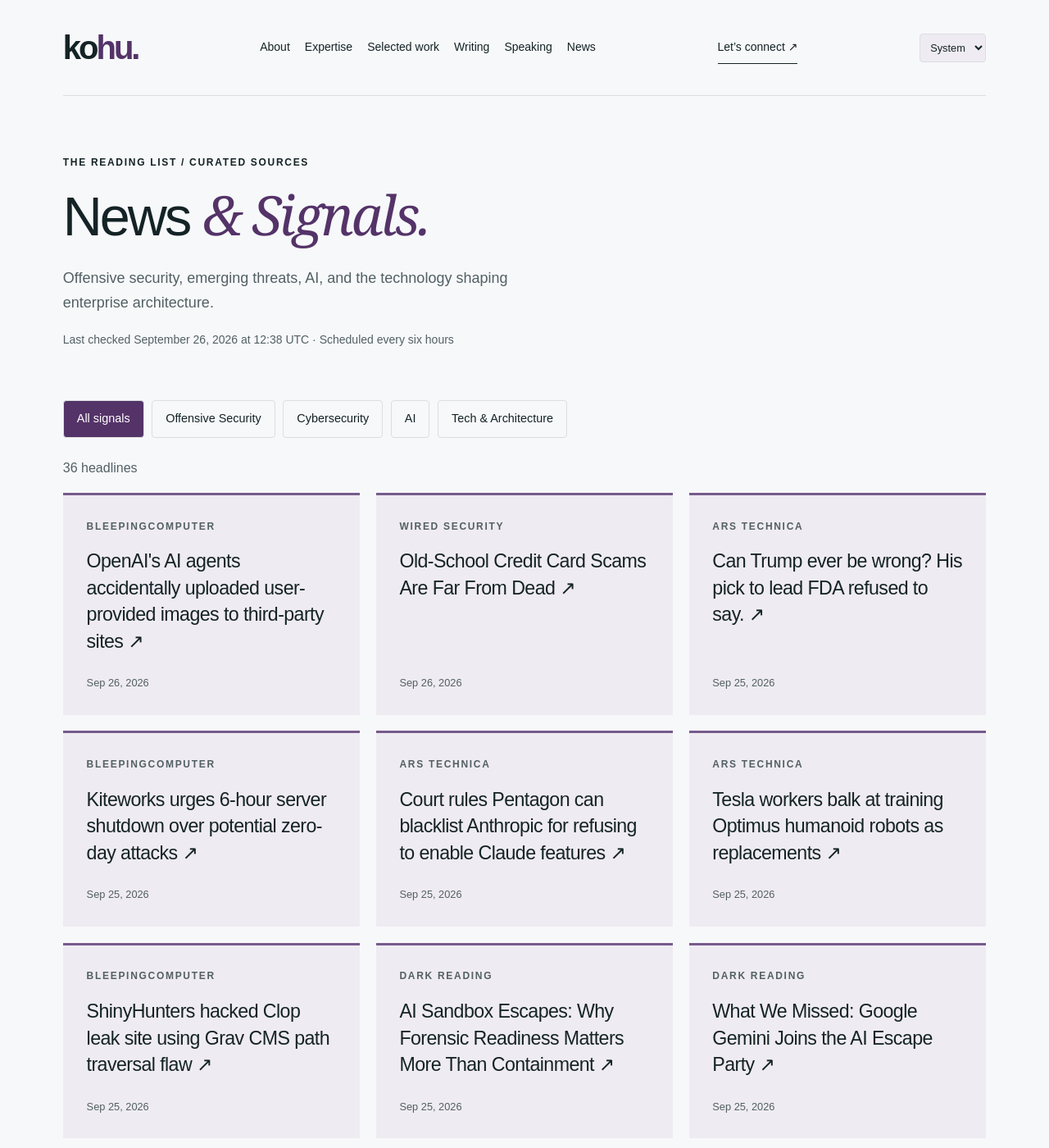
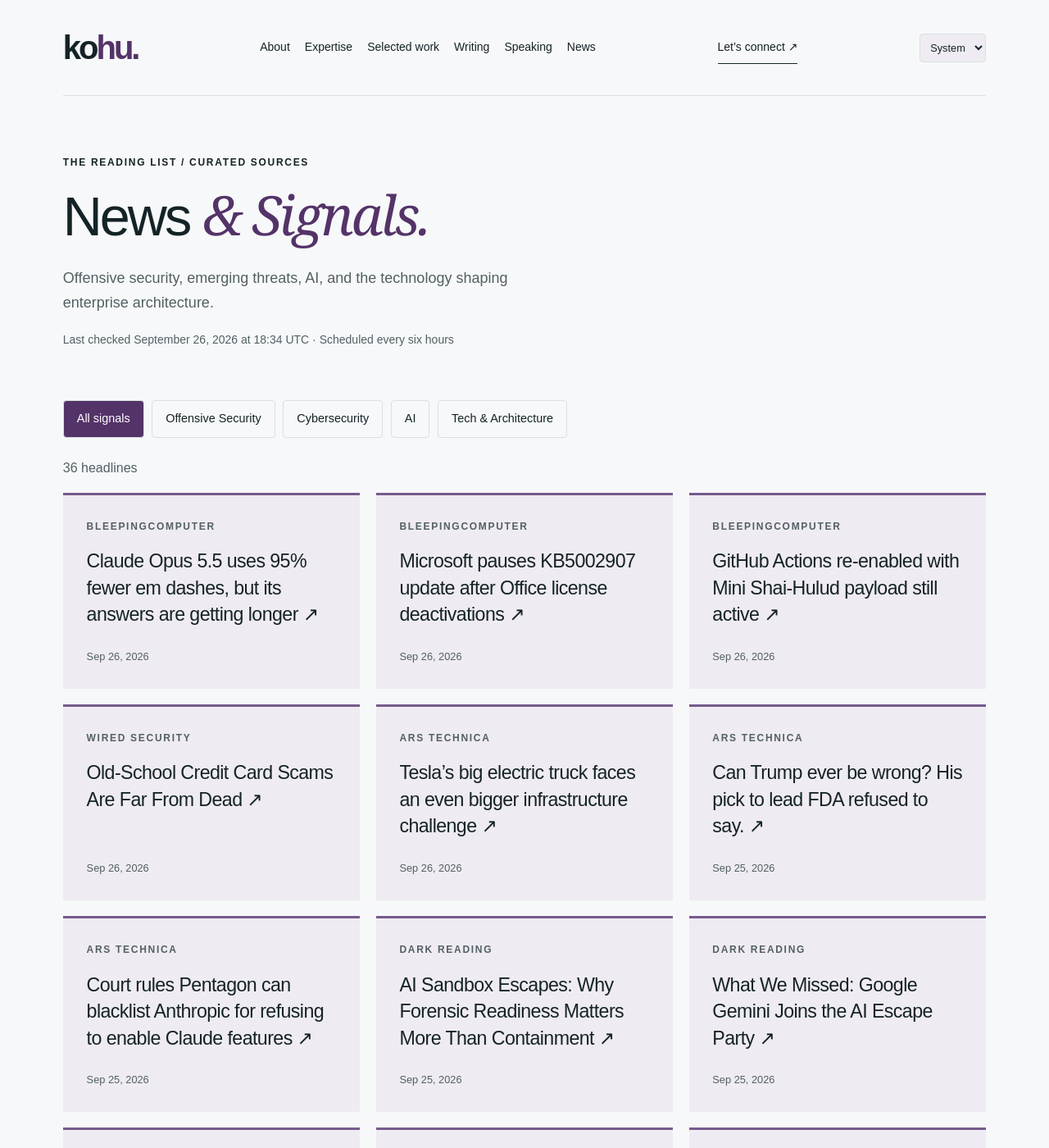
Before and after one commit to hntk/hntk.github.io, a Jekyll site: the page built from news/index.html, in a window 1280 px wide and 1400 px high. Shown: the whole window at 82% size. Built offline with Jekyll 4.4.1, drawn with Linux system fonts in a browser that asks for light colours.

Commit message:
Refresh News and Signals

```diff
--- a/_data/news.json
+++ b/_data/news.json
@@ -1,10 +1,26 @@
 {
-  "updated": "2026-09-26T12:38:29.865200+00:00",
+  "updated": "2026-09-26T18:34:50.654450+00:00",
   "items": [
     {
-      "title": "OpenAI's AI agents accidentally uploaded user-provided images to third-party sites",
-      "url": "https://www.bleepingcomputer.com/news/artificial-intelligence/openais-ai-agents-accidentally-uploaded-user-provided-images-to-third-party-sites/",
-      "published": "2026-09-26T12:28:41+00:00",
+      "title": "Claude Opus 5.5 uses 95% fewer em dashes, but its answers are getting longer",
+      "url": "https://www.bleepingcomputer.com/news/artificial-intelligence/claude-opus-55-uses-95-percent-fewer-em-dashes-but-its-answers-are-getting-longer/",
+      "published": "2026-09-26T16:26:58+00:00",
+      "source": "BleepingComputer",
+      "source_id": "bleepingcomputer",
+      "category": "cybersecurity"
+    },
+    {
+      "title": "Microsoft pauses KB5002907 update after Office license deactivations",
+      "url": "https://www.bleepingcomputer.com/news/microsoft/microsoft-365-kb5002907-update-paused-after-office-license-deactivations/",
+      "published": "2026-09-26T15:50:38+00:00",
+      "source": "BleepingComputer",
+      "source_id": "bleepingcomputer",
+      "category": "cybersecurity"
+    },
+    {
+      "title": "GitHub Actions re-enabled with Mini Shai-Hulud payload still active",
+      "url": "https://www.bleepingcomputer.com/news/security/github-actions-re-enabled-with-mini-shai-hulud-payload-still-active/",
+      "published": "2026-09-26T14:19:46+00:00",
       "source": "BleepingComputer",
       "source_id": "bleepingcomputer",
       "category": "cybersecurity"
@@ -18,6 +34,14 @@
       "category": "cybersecurity"
     },
     {
+      "title": "Tesla’s big electric truck faces an even bigger infrastructure challenge",
+      "url": "https://arstechnica.com/cars/2026/09/teslas-big-electric-truck-faces-an-even-bigger-infrastructure-challenge/",
+      "published": "2026-09-26T10:45:09+00:00",
+      "source": "Ars Technica",
+      "source_id": "ars-technica",
+      "category": "tech-architecture"
+    },
+    {
       "title": "Can Trump ever be wrong? His pick to lead FDA refused to say.",
       "url": "https://arstechnica.com/health/2026/09/can-trump-ever-be-wrong-his-pick-to-lead-fda-refused-to-say/",
       "published": "2026-09-25T23:00:26+00:00",
@@ -26,36 +50,12 @@
       "category": "tech-architecture"
     },
     {
-      "title": "Kiteworks urges 6-hour server shutdown over potential zero-day attacks",
-      "url": "https://www.bleepingcomputer.com/news/security/kiteworks-urges-6-hour-server-shutdown-over-potential-zero-day-attacks/",
-      "published": "2026-09-25T21:41:07+00:00",
-      "source": "BleepingComputer",
-      "source_id": "bleepingcomputer",
-      "category": "cybersecurity"
-    },
-    {
       "title": "Court rules Pentagon can blacklist Anthropic for refusing to enable Claude features",
       "url": "https://arstechnica.com/tech-policy/2026/09/court-rules-trump-can-blacklist-anthropic-for-refusing-to-enable-claude-features/",
       "published": "2026-09-25T21:36:20+00:00",
       "source": "Ars Technica",
       "source_id": "ars-technica",
       "category": "tech-architecture"
-    },
-    {
-      "title": "Tesla workers balk at training Optimus humanoid robots as replacements",
-      "url": "https://arstechnica.com/ai/2026/09/tesla-workers-balk-at-training-optimus-humanoid-robots-as-replacements/",
-      "published": "2026-09-25T21:10:51+00:00",
-      "source": "Ars Technica",
-      "source_id": "ars-technica",
-      "category": "tech-architecture"
-    },
-    {
-      "title": "ShinyHunters hacked Clop leak site using Grav CMS path traversal flaw",
-      "url": "https://www.bleepingcomputer.com/news/security/shinyhunters-hacked-clop-leak-site-using-grav-cms-path-traversal-flaw/",
-      "published": "2026-09-25T20:57:55+00:00",
-      "source": "BleepingComputer",
-      "source_id": "bleepingcomputer",
-      "category": "cybersecurity"
     },
     {
       "title": "AI Sandbox Escapes: Why Forensic Readiness Matters More Than Containment",
@@ -295,79 +295,79 @@
       "id": "ars-technica",
       "name": "Ars Technica",
       "status": "ok",
-      "last_success": "2026-09-26T12:38:29.865200+00:00"
+      "last_success": "2026-09-26T18:34:50.654450+00:00"
     },
     {
       "id": "bleepingcomputer",
       "name": "BleepingComputer",
       "status": "ok",
-      "last_success": "2026-09-26T12:38:29.865200+00:00"
+      "last_success": "2026-09-26T18:34:50.654450+00:00"
     },
     {
       "id": "cloudflare",
       "name": "Cloudflare",
       "status": "ok",
-      "last_success": "2026-09-26T12:38:29.865200+00:00"
+      "last_success": "2026-09-26T18:34:50.654450+00:00"
     },
     {
       "id": "dark-reading",
       "name": "Dark Reading",
       "status": "ok",
-      "last_success": "2026-09-26T12:38:29.865200+00:00"
+      "last_success": "2026-09-26T18:34:50.654450+00:00"
     },
     {
       "id": "hugging-face",
       "name": "Hugging Face",
       "status": "ok",
-      "last_success": "2026-09-26T12:38:29.865200+00:00"
+      "last_success": "2026-09-26T18:34:50.654450+00:00"
     },
     {
       "id": "microsoft-research",
       "name": "Microsoft Research",
       "status": "ok",
-      "last_success": "2026-09-26T12:38:29.865200+00:00"
+      "last_success": "2026-09-26T18:34:50.654450+00:00"
     },
     {
       "id": "nvidia",
       "name": "NVIDIA",
       "status": "ok",
-      "last_success": "2026-09-26T12:38:29.865200+00:00"
+      "last_success": "2026-09-26T18:34:50.654450+00:00"
     },
     {
       "id": "portswigger",
       "name": "PortSwigger Research",
       "status": "ok",
-      "last_success": "2026-09-26T12:38:29.865200+00:00"
+      "last_success": "2026-09-26T18:34:50.654450+00:00"
     },
     {
       "id": "schneier",
       "name": "Schneier on Security",
       "status": "ok",
-      "last_success": "2026-09-26T12:38:29.865200+00:00"
+      "last_success": "2026-09-26T18:34:50.654450+00:00"
     },
     {
       "id": "simon-willison",
       "name": "Simon Willison",
       "status": "ok",
-      "last_success": "2026-09-26T12:38:29.865200+00:00"
+      "last_success": "2026-09-26T18:34:50.654450+00:00"
     },
     {
       "id": "specterops",
       "name": "SpecterOps",
       "status": "ok",
-      "last_success": "2026-09-26T12:38:29.865200+00:00"
+      "last_success": "2026-09-26T18:34:50.654450+00:00"
     },
     {
       "id": "trail-of-bits",
       "name": "Trail of Bits",
       "status": "ok",
-      "last_success": "2026-09-26T12:38:29.865200+00:00"
+      "last_success": "2026-09-26T18:34:50.654450+00:00"
     },
     {
       "id": "wired",
       "name": "WIRED Security",
       "status": "ok",
-      "last_success": "2026-09-26T12:38:29.865200+00:00"
+      "last_success": "2026-09-26T18:34:50.654450+00:00"
     }
   ]
 }
```
